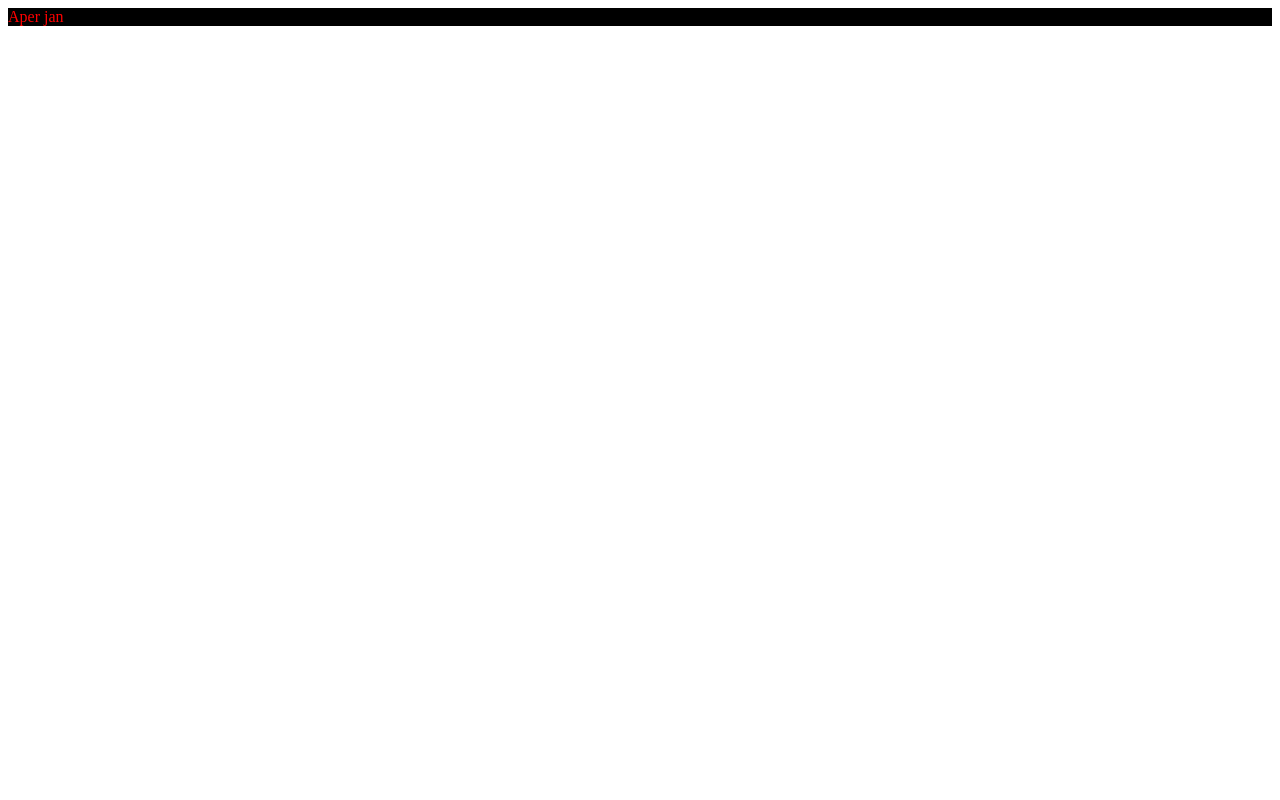
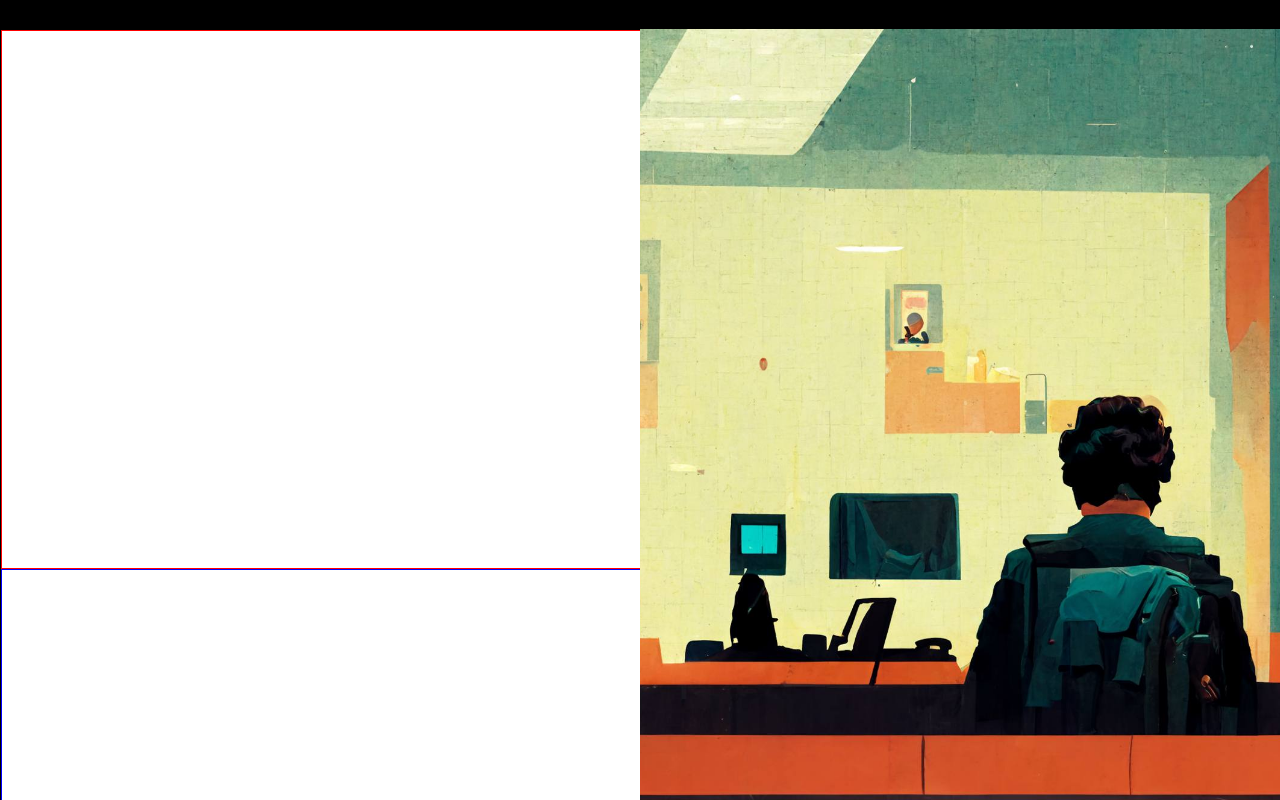
Before and after one commit to Buludyan/jun-dev-sim, a React app: page / in a window 1280 px wide. Built offline with nearby package versions, Linux system fonts and the light colour scheme.

Commit message:
base of front

```diff
--- /dev/null
+++ b/src/app.scss
@@ -0,0 +1,18 @@
+* {
+  margin: 0;
+}
+
+.app {
+  position: fixed;
+  width: 100%;
+  height: 100%;
+
+  &__inner {
+    width: 100%;
+    height: 100%;
+    display: flex;
+    flex-direction: column;
+    justify-content: flex-start;
+    align-items: center;
+  }
+}
--- a/src/app.tsx
+++ b/src/app.tsx
@@ -1,15 +1,20 @@
 import React from 'react';
 import ReactDOM from 'react-dom/client';
+import './app.scss';
+import {Header} from './front-end/components/header/Header';
 import {WorkProcess} from './front-end/pages/work-process/WorkProcess';
 
-const Index = () => {
+const App = () => {
   return (
-    <div style={{backgroundColor: 'black'}}>
-      <WorkProcess />
+    <div className="app">
+      <div className="app__inner">
+        <Header />
+        <WorkProcess />
+      </div>
     </div>
   );
 };
 
 const root = ReactDOM.createRoot(document.getElementById('app') as HTMLElement);
 
-root.render(<Index />);
+root.render(<App />);
--- /dev/null
+++ b/src/front-end/components/charWindow/CharWindow.scss
@@ -0,0 +1,13 @@
+.charWindow {
+  height: 100%;
+  width: 50vw;
+
+  &__inner {
+    height: 100%;
+    width: 100%;
+    background-image: url('../../assets/charachter_work.jpg');
+    background-repeat: no-repeat;
+    background-size: cover;
+    background-position: center;
+  }
+}
--- /dev/null
+++ b/src/front-end/components/charWindow/CharWindow.tsx
@@ -0,0 +1,10 @@
+import React from 'react';
+import './CharWindow.scss';
+
+export const CharWindow = () => {
+  return (
+    <div className="charWindow">
+      <div className="charWindow__inner"></div>
+    </div>
+  );
+};
--- /dev/null
+++ b/src/front-end/components/header/Header.scss
@@ -0,0 +1,5 @@
+.header {
+  width: 100%;
+  height: 30px;
+  background-color: #000;
+}
--- /dev/null
+++ b/src/front-end/components/header/Header.tsx
@@ -0,0 +1,10 @@
+import React from 'react';
+import './Header.scss';
+
+export const Header = () => {
+  return (
+    <div className="header">
+      <div className="header__inner"></div>
+    </div>
+  );
+};
--- /dev/null
+++ b/src/front-end/components/taskWindow/TaskWindow.scss
@@ -0,0 +1,24 @@
+.taskWindow {
+  height: 100%;
+  width: 50vw;
+
+  &__inner {
+    width: 100%;
+    height: 100%;
+    border: 1px solid black;
+    display: flex;
+    flex-direction: column;
+  }
+
+  &__console {
+    width: 100%;
+    height: 70%;
+    border: 1px solid red;
+  }
+
+  &__description {
+    width: 100%;
+    height: 30%;
+    border: 1px solid blue;
+  }
+}
--- /dev/null
+++ b/src/front-end/components/taskWindow/TaskWindow.tsx
@@ -0,0 +1,13 @@
+import React from 'react';
+import './TaskWindow.scss';
+
+export const TaskWindow = () => {
+  return (
+    <div className="taskWindow">
+      <div className="taskWindow__inner">
+        <div className="taskWindow__console"></div>
+        <div className="taskWindow__description"></div>
+      </div>
+    </div>
+  );
+};
--- a/src/front-end/pages/work-process/WorkProcess.scss
+++ b/src/front-end/pages/work-process/WorkProcess.scss
@@ -1,3 +1,11 @@
 .work {
-  color: red;
+  height: 100%;
+  width: 100vw;
+
+  &__inner {
+    width: 100%;
+    height: 100%;
+    display: flex;
+    flex-direction: row;
+  }
 }
--- a/src/front-end/pages/work-process/WorkProcess.tsx
+++ b/src/front-end/pages/work-process/WorkProcess.tsx
@@ -1,6 +1,15 @@
 import React from 'react';
+import {CharWindow} from '../../components/charWindow/CharWindow';
+import {TaskWindow} from '../../components/taskWindow/TaskWindow';
 import './WorkProcess.scss';
 
 export const WorkProcess = () => {
-  return <div className="work">Aper jan</div>;
+  return (
+    <div className="work">
+      <div className="work__inner">
+        <TaskWindow />
+        <CharWindow />
+      </div>
+    </div>
+  );
 };
```
Also changed, not shown: src/front-end/assets/charachter_work.jpg (added).
